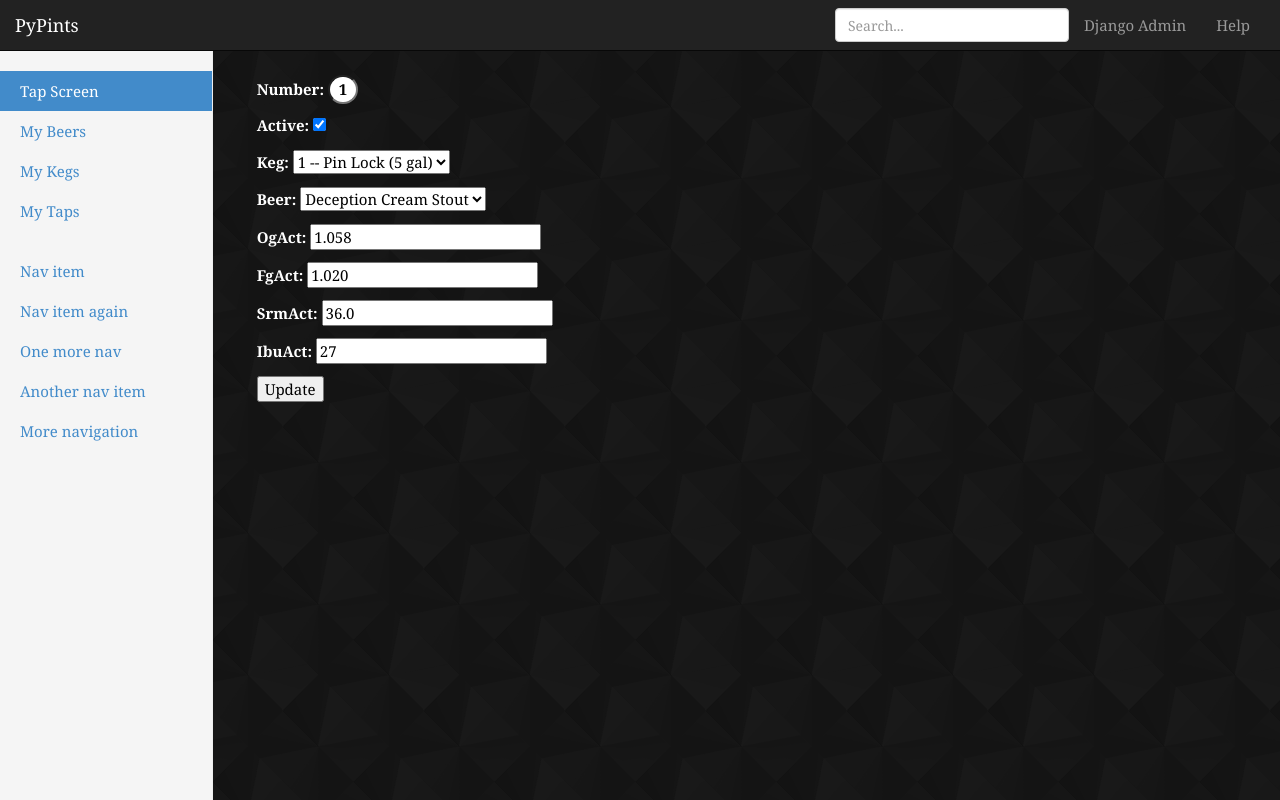
After one commit to dennyreiter/pypints, a Django app: page /tap/update/1/ in a window 1280 px wide. The commit adds this page. Run offline with Django 3.2, Linux system fonts and the light colour scheme; data comes from the database, SQL or seed files in the repository; both versions use the stored data as it was after the commit; parts of the project's set-up code (start-up, migrations or seed data) failed here and were passed over; some libraries are stand-ins or nearby versions.

Commit message:
lots of additions and changes cuz I suck. Add tap forms, add json callback for updating, change formatting

```diff
--- /dev/null
+++ b/beers/forms.py
@@ -0,0 +1,14 @@
+from django import forms
+from models import Tap, Beer
+
+class TapListForm(forms.ModelForm):
+
+    number = forms.IntegerField(
+            widget=forms.TextInput(
+                    attrs={'readonly':'readonly', 'class':'tapcircle'})
+        )
+
+    class Meta:
+        model = Tap
+        fields = [ 'number', 'active', 'keg', 'beer', 'ogAct', 'fgAct',
+                    'srmAct', 'ibuAct' ]
--- a/beers/models.py
+++ b/beers/models.py
@@ -14,7 +14,9 @@ class NumberBeerManager(models.Manager):
 # .extra(select={'int_name': 'CAST(t.name AS INTEGER)'},
 #                      order_by=['int_name'])
 #        return super(NumberBeerManager, self).get_queryset().order_by('catNum')
-        return super(NumberBeerManager, self).get_queryset().extra(select={'int_name': 'CAST(beers_beerstyle.catNum AS INTEGER)'}, order_by=['int_name','-catNum'])
+        return super(NumberBeerManager, self).get_queryset()\
+            .extra(select={'int_name': 'CAST(beers_beerstyle.catNum AS INTEGER)'},
+                order_by=['int_name','-catNum'])
 
 
 class NameBeerManager(models.Manager):
@@ -125,6 +127,9 @@ class Keg(models.Model):
     def __unicode__(self):
         return u"%s -- %s" % (self.label, self.kegtype)
 
+class TapManager(models.Manager):
+    def get_queryset(self):
+        return super(TapManager, self).get_queryset().order_by('number')
 
 class Tap(models.Model):
     beer = models.ForeignKey(Beer)
@@ -138,3 +143,5 @@ class Tap(models.Model):
     srmAct = models.DecimalField(max_digits=3,
                 decimal_places=1, default=0)
     ibuAct =  models.IntegerField(default=0)
+
+    objects = TapManager()
--- a/beers/static/beers/css/style.css
+++ b/beers/static/beers/css/style.css
@@ -41,6 +53,21 @@ span.tapcircle {
   text-align: center;
   width: 2em;
 }
+
+.tapcircle {
+  color: #fff
+  background-color: rgba(153,153,153,.3);
+  border-radius: 1em;
+  -moz-border-radius: 1em;
+  -webkit-border-radius: 1em;
+  display: inline-block;
+  font-weight: bold;
+  line-height: 1.5em;
+  margin-right: 5px;
+  text-align: center;
+  width: 2em;
+}
+
 
 .altrow{
         background-color: rgba(153,153,153,.23);
--- /dev/null
+++ b/beers/static/beers/js/beerjson.js
@@ -0,0 +1,18 @@
+
+ $(document).ready(function() {
+          $("#id_beer").change(function () {
+            var choice = jQuery(this).val();
+            $.ajax({
+              url:'/beer/json/',
+              type:'GET',
+              data : {'pk' : choice},
+              success : function(response) {
+              var fields = response[0].fields
+              $("#id_ogAct").val(fields.ogEst);
+              $("#id_fgAct").val(fields.fgEst);
+              $("#id_srmAct").val(fields.srmEst);
+              $("#id_ibuAct").val(fields.ibuEst);
+              }
+            });
+          });
+        })
--- a/beers/templates/beers/config.html
+++ b/beers/templates/beers/config.html
@@ -186,6 +186,7 @@
 
 {% endblock %}
     <script src="https://ajax.googleapis.com/ajax/libs/jquery/1.11.0/jquery.min.js"></script>
+    <script src="//ajax.googleapis.com/ajax/libs/jqueryui/1.10.4/jquery-ui.min.js"></script>
     <script src="{% static 'beers/js/bootstrap.min.js' %}"></script>
     {% block js %}{% endblock %}
   </body>
--- a/beers/templates/beers/sidebar.html
+++ b/beers/templates/beers/sidebar.html
@@ -2,8 +2,8 @@
           <ul class="nav nav-sidebar">
             <li class="active"><a href="{% url 'home' %}">Tap Screen</a></li>
             <li><a href="{% url 'beer_list' %}">My Beers</a></li>
-            <li><a href="#">My Kegs</a></li>
-            <li><a href="#">My Taps</a></li>
+            <li><a href="{% url 'keg_list' %}">My Kegs</a></li>
+            <li><a href="{% url 'tap_list' %}">My Taps</a></li>
           </ul>
           <ul class="nav nav-sidebar">
             <li><a href="">Nav item</a></li>
--- /dev/null
+++ b/beers/templates/beers/tap_update_form.html
@@ -0,0 +1,14 @@
+{% extends "beers/config.html" %}
+{% load staticfiles %}
+
+{% block data %}
+<form action="" method="post">{% csrf_token %}
+    <fieldset>
+        {{ form.as_p }}
+        <input type="submit" value="Update" />
+    </fieldset>
+
+{% endblock %}
+{% block js %}
+<script src="{% static 'beers/js/beerjson.js' %}"></script>
+{% endblock %}
--- a/beers/views.py
+++ b/beers/views.py
@@ -1,39 +1,62 @@
+from django.core.urlresolvers import reverse, reverse_lazy
+from django.core import serializers
+from django.http import HttpResponse
+from django.db.models import Q, Count
 from django.shortcuts import render, get_object_or_404
-from django.core.urlresolvers import reverse, reverse_lazy
+from django.utils.translation import ugettext as _
 from django.views import generic
+#from django.views.generic.edit import FormMixin
 from django.views.generic.list import ListView
 from django.views.generic.detail import DetailView
 from django.views.generic.edit import CreateView, UpdateView, DeleteView
-from beers.models import Beer, Keg, Tap
 
-# Create your views here.
+from forms import TapListForm
+
+from beers.models import Beer, Keg, Tap, SrmRgb
+from braces.views import LoginRequiredMixin
+from braces.views import FormMessagesMixin
+
 
 def home(request):
-     return render(request,'beers/home.html',{})
+    taps = Tap.objects.order_by('number')
+#    taps = taps.annotate(srmrgb=Q(SrmRgb.objects.get(srm=taps.srmAct)))
+    print taps
+    return render(request,'beers/home.html',{'taps': taps, })
 
 def config(request):
-     return render(request,'beers/config.html',{})
+    return render(request,'beers/config.html',{})
 
-class BeerCreate(CreateView):
+def getSrmRGB(srm):
+    return SrmRgb.objects.get(srm=srm)
+
+class BeerCreate(LoginRequiredMixin, FormMessagesMixin, CreateView):
     """Create a beer recipe
     """
     model = Beer
     success_url = reverse_lazy('beer_list')
+    form_valid_message = _(u"Beer was created. All hail beer!")
+    form_invalid_message = _(u"Something went wrong, beer was not saved")
+
+    raise_exception = True
 
 
-class BeerUpdate(UpdateView):
+class BeerUpdate(LoginRequiredMixin, UpdateView):
     """Update an existing beer
     """
     model = Beer
     template_name_suffix = '_update_form'
     success_url = reverse_lazy('beer_list')
 
+    raise_exception = True
 
-class BeerDelete(DeleteView):
+
+class BeerDelete(LoginRequiredMixin, DeleteView):
     """Delete a beer
     """
     model = Beer
-    success_url = reverse_lazy('address_list')
+    success_url = reverse_lazy('beer_list')
+
+    raise_exception = True
 
 
 class BeerList(ListView):
@@ -44,8 +67,19 @@ class BeerList(ListView):
 def BeerDetail(request, slug):
     """Show the details of a beer"""
     beer = get_object_or_404(Beer, slug=slug)
-    print beer
-    return render(request, 'beers/beer_detail.html', {'beer': beer,})
+#    srmRGB = SrmRgb.objects.get(srm=beer.srmEst)
+    srmRGB = getSrmRGB(beer.srmEst)
+    return render(request, 'beers/beer_detail.html',
+            {'beer': beer, 'srmrgb': srmRGB.rgb,})
+
+def Beer_json(request):
+    if request.method == 'POST':
+         beer_id = request.POST.get('pk')
+    if request.method == 'GET':
+         beer_id = request.GET.get('pk')
+    beer = get_object_or_404(Beer, pk=beer_id)
+    data = serializers.serialize("json", [beer])
+    return HttpResponse(data, content_type='application/json')
 
 class KegList(ListView):
     """List of beers"""
@@ -56,16 +90,45 @@ class KegDetail(DetailView):
     """Show the details of a keg"""
     model = Keg
 
-class KegCreate(CreateView):
+class KegCreate(LoginRequiredMixin, CreateView):
     """Create a keg
     """
     model = Keg
     success_url = reverse_lazy('keg_list')
 
+    raise_exception = True
 
-class KegUpdate(UpdateView):
+
+class KegUpdate(LoginRequiredMixin, UpdateView):
     """Update an existing keg
     """
     model = Keg
     template_name_suffix = '_update_form'
     success_url = reverse_lazy('keg_list')
+
+    raise_exception = True
+
+
+class KegDelete(LoginRequiredMixin, DeleteView):
+    """Delete a keg
+    """
+    model = Keg
+    success_url = reverse_lazy('keg_list')
+
+    raise_exception = True
+
+
+class TapList(ListView):
+    """List of Taps"""
+    model = Tap
+
+
+class TapUpdate(LoginRequiredMixin, UpdateView):
+    """Update an existing keg
+    """
+    model = Tap
+    form_class = TapListForm
+    template_name_suffix = '_update_form'
+    success_url = reverse_lazy('tap_list')
+
+    raise_exception = True
--- a/pypints/settings.py
+++ b/pypints/settings.py
@@ -36,6 +36,7 @@ INSTALLED_APPS = (
     'django.contrib.sessions',
     'django.contrib.messages',
     'django.contrib.staticfiles',
+    'braces',
     'south',
     'beers',
 )
--- a/pypints/urls.py
+++ b/pypints/urls.py
@@ -4,6 +4,8 @@ from django.contrib import admin
 #from beers import views
 from beers.views import BeerList, BeerDetail, BeerCreate, BeerUpdate
 from beers.views import KegList, KegDetail, KegCreate, KegUpdate
+from beers.views import TapList, TapUpdate
+from beers.views import Beer_json
 #from beers.views import BeerList
 
 admin.autodiscover()
@@ -20,8 +22,11 @@ urlpatterns = patterns('',
     url(r'^beer/create/$', BeerCreate.as_view(), name='beer_create'),
     url(r'^beer/update/(?P<pk>\d+)/$', BeerUpdate.as_view(), name='beer_update'),
     url(r'^beer/show/(?P<slug>[\w-]+)$', BeerDetail, name='beer_detail'),
+    url(r'^beer/json/$', Beer_json, name='beer_json'),
     url(r'^keg/list/$', KegList.as_view(), name='keg_list'),
     url(r'^keg/show/(?P<pk>\d+)/$', KegDetail.as_view(), name='keg_detail'),
     url(r'^keg/create/$', KegCreate.as_view(), name='keg_create'),
     url(r'^keg/update/(?P<pk>\d+)/$', KegUpdate.as_view(), name='keg_update'),
+    url(r'^tap/list/$', TapList.as_view(), name='tap_list'),
+    url(r'^tap/update/(?P<pk>\d+)/$', TapUpdate.as_view(), name='tap_update'),
 )
```
Also changed, not shown: other parts of beers/static/beers/css/style.css (+33 -12 lines), beers/templates/beers/base.html (+18 -1 lines), beers/templates/beers/beer_detail.html (+17 -2 lines), beers/templates/beers/home.html (+33 -24 lines), beers/templates/beers/tap_form.html (added, +14 -0 lines), beers/templates/beers/tap_list.html (added, +35 -0 lines), db.sqlite3.
